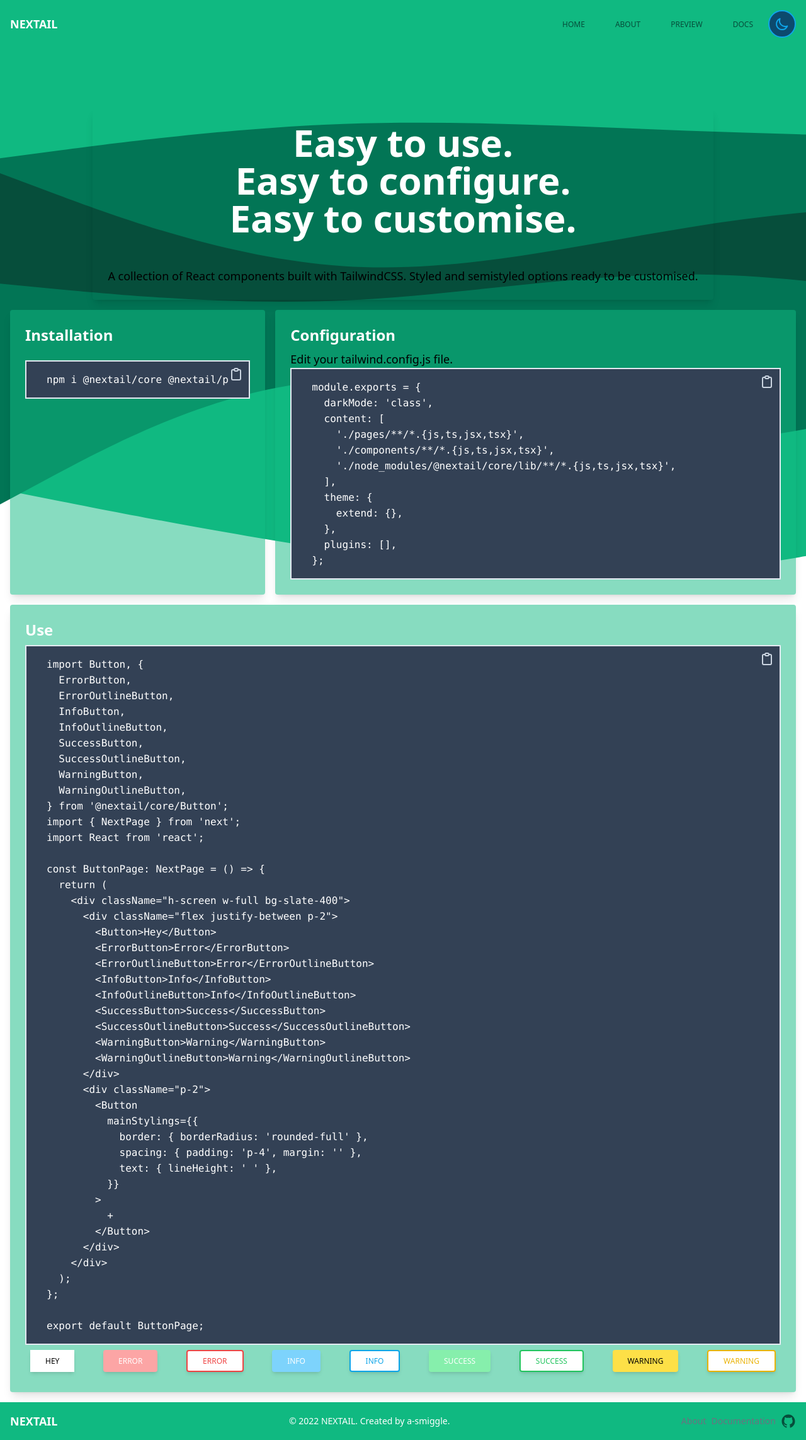
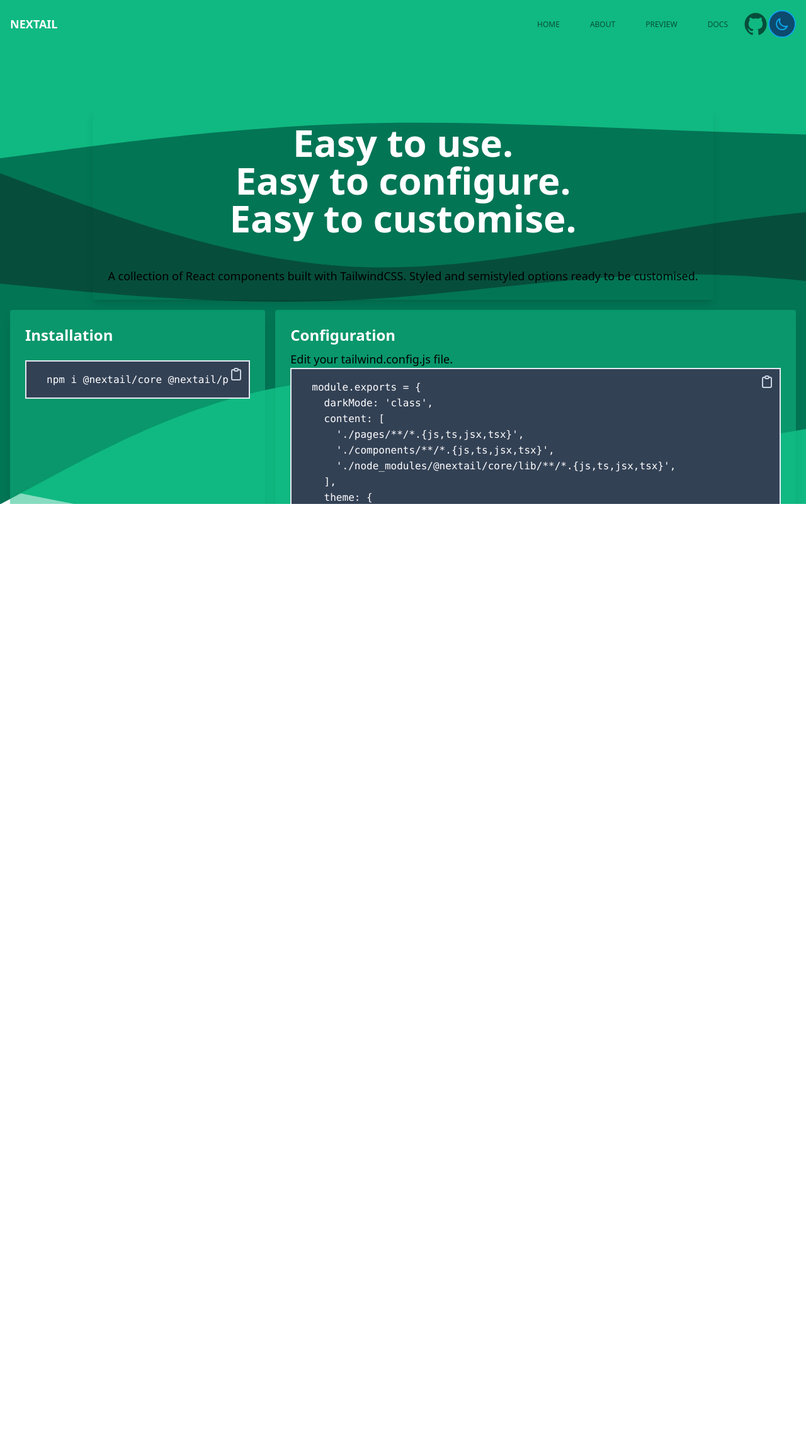
Before and after one commit to a-smiggle/nextail, a Next.js app in the folder websites/landing-page/: page / in a window 1280 px wide. Shown: the whole page at 63% size. After the commit the page ends 800 px from the top, so only its background shows below. Built offline with nearby package versions, Linux system fonts and the light colour scheme.

Commit message:
landing-page: 0.3.2
Update Layout component.
-Hide overflow-x
- Update Dark Toggle
- Add github button to Navbar.

a-smiggle

```diff
--- a/websites/landing-page/components/Layout/Layout.tsx
+++ b/websites/landing-page/components/Layout/Layout.tsx
@@ -8,7 +8,7 @@ function Layout({ children }) {
   const { theme, toggleTheme } = useThemeContext();
 
   return (
-    <div className="flex h-screen w-fit flex-col">
+    <div className="flex h-screen w-screen flex-col overflow-x-hidden">
       <NavbarV1
         mainStylings={{ background: { backgroundColor: 'bg-emerald-500' } }}
         data={{
@@ -27,6 +27,16 @@ function Layout({ children }) {
             { title: 'Docs', link: 'https://nextail-docs.vercel.app' },
           ],
           buttons: (
+            <>
+              <a
+                href="https://github.com/a-smiggle/nextail"
+                target="_blink"
+                className="text-emerald-900 transition-colors duration-300 hover:text-white dark:hover:text-white"
+              >
+                <svg viewBox="0 0 30 30" className="h-10 w-10 fill-current">
+                  <path d="M15 1.875C7.75195 1.875 1.875 7.9043 1.875 15.334C1.875 21.2812 5.63672 26.3203 10.8516 28.1016C10.9247 28.1175 10.9994 28.1253 11.0742 28.125C11.5605 28.125 11.748 27.7676 11.748 27.457C11.748 27.1348 11.7363 26.291 11.7305 25.166C11.2963 25.2678 10.8522 25.3209 10.4062 25.3242C7.88086 25.3242 7.30664 23.3613 7.30664 23.3613C6.70898 21.8086 5.84766 21.3926 5.84766 21.3926C4.70508 20.5898 5.8418 20.5664 5.92969 20.5664H5.93555C7.25391 20.6836 7.94531 21.9609 7.94531 21.9609C8.60156 23.1094 9.48047 23.4316 10.2656 23.4316C10.7848 23.4213 11.2959 23.3015 11.7656 23.0801C11.8828 22.2129 12.2227 21.6211 12.5977 21.2812C9.68555 20.9414 6.62109 19.7871 6.62109 14.6309C6.62109 13.1602 7.13086 11.959 7.96875 11.0215C7.83398 10.6816 7.38281 9.31055 8.09766 7.45898C8.19354 7.43604 8.29209 7.42619 8.39062 7.42969C8.86523 7.42969 9.9375 7.61133 11.707 8.8418C13.8572 8.24022 16.1311 8.24022 18.2812 8.8418C20.0508 7.61133 21.123 7.42969 21.5977 7.42969C21.6962 7.42619 21.7947 7.43604 21.8906 7.45898C22.6055 9.31055 22.1543 10.6816 22.0195 11.0215C22.8574 11.9648 23.3672 13.166 23.3672 14.6309C23.3672 19.7988 20.2969 20.9355 17.373 21.2695C17.8418 21.6855 18.2637 22.5059 18.2637 23.7598C18.2637 25.5586 18.2461 27.0117 18.2461 27.4512C18.2461 27.7676 18.4277 28.125 18.9141 28.125C18.9928 28.1253 19.0713 28.1175 19.1484 28.1016C24.3691 26.3203 28.125 21.2754 28.125 15.334C28.125 7.9043 22.248 1.875 15 1.875Z"></path>
+                </svg>
+              </a>
               <Button
                 onClick={() => toggleTheme()}
                 mainStylings={{
@@ -40,7 +50,9 @@ function Layout({ children }) {
                   spacing: { padding: 'p-2' },
                   background: {
                     backgroundColor: `${
-                    theme === 'dark' ? 'bg-yellow-500' : 'bg-sky-900'
+                      theme === 'dark'
+                        ? 'bg-yellow-500 hover:bg-yellow-200'
+                        : 'bg-sky-900 hover:bg-black'
                     }`,
                   },
                   text: {
@@ -87,6 +99,7 @@ function Layout({ children }) {
                   </svg>
                 )}
               </Button>
+            </>
           ),
         }}
         linkStylings={{
@@ -106,6 +119,12 @@ function Layout({ children }) {
           background: {
             backgroundColor: 'bg-emerald-500',
           },
+        }}
+        linkStylings={{
+          text: { textColor: 'text-emerald-900 hover:text-white' },
+          background: { backgroundColor: ' ' },
+          border: { borderWidth: ' ' },
+          effect: { boxShadow: ' ' },
         }}
         data={{
           title: (
--- a/websites/landing-page/package.json
+++ b/websites/landing-page/package.json
@@ -1,6 +1,6 @@
 {
   "name": "@nextail/landing-page",
-  "version": "0.3.1",
+  "version": "0.3.2",
   "private": true,
   "scripts": {
     "dev": "next dev",
```
Lines whose indentation alone changed are shown as unchanged.
